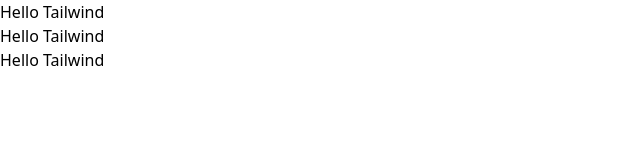
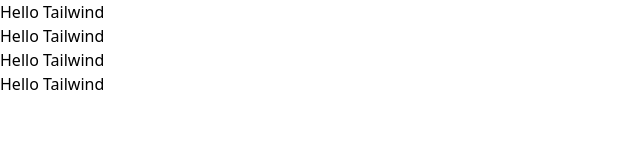
Before and after one commit to codingshikhbo/first-tailwind-projects, a website built with Vite: page index.html in a window 1280 px wide. Shown: the whole page, without its empty margins (0-640 px from the left). Built offline with nearby package versions, Linux system fonts and the light colour scheme.

Commit message:
2nd commit

```diff
--- a/index.html
+++ b/index.html
@@ -11,6 +11,7 @@
     <h1>Hello Tailwind</h1>
     <h2>Hello Tailwind</h2>
     <h3>Hello Tailwind</h3>
+    <h3>Hello Tailwind</h3>
 
 </body>
 </html>
```
